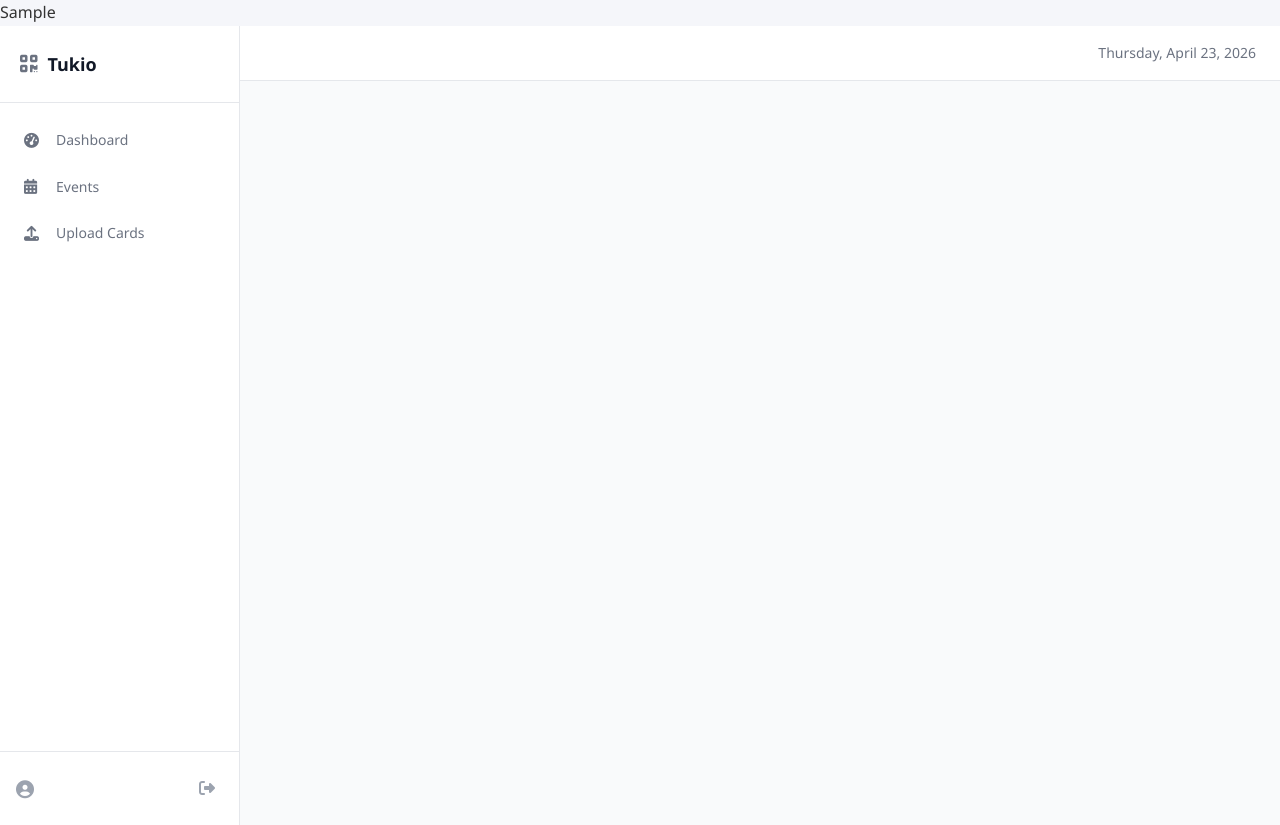
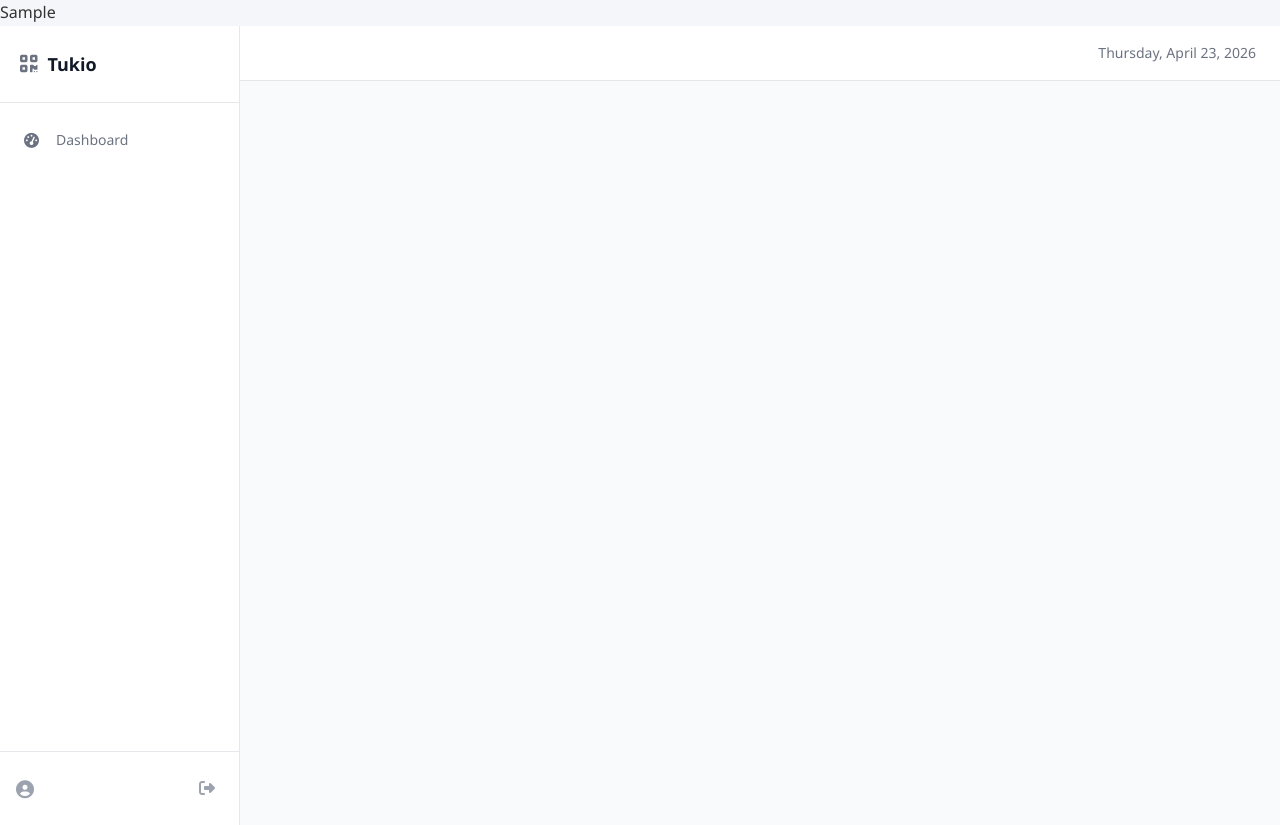
Before and after one commit to masegeladenis/tukiolangu, a PHP site: template templates/layout.php in a window 1280 px wide. Shown: the top 825 px of the page. Run offline with PHP 8.4, Linux system fonts and the light colour scheme; the template is opened without the code that fills it: most values are stand-ins (such as "Sample title", 1, 10 or a date in 2020); data that the repository does not hold is empty.

Commit message:
Restrict access to events and upload cards in the sidebar based on user permissions

```diff
--- a/templates/layout.php
+++ b/templates/layout.php
@@ -40,16 +40,6 @@ $basePath = Utils::basePath();
                 <a href="<?= $basePath ?>/dashboard.php" class="nav-item <?= $currentPage === 'dashboard' ? 'active' : '' ?>">
                     <i class="fas fa-tachometer-alt"></i>
                     <span>Dashboard</span>
-                </a>
-
-                <a href="<?= $basePath ?>/events/index.php" class="nav-item <?= strpos($_SERVER['REQUEST_URI'], '/events/') !== false ? 'active' : '' ?>">
-                    <i class="fas fa-calendar-alt"></i>
-                    <span>Events</span>
-                </a>
-
-                <a href="<?= $basePath ?>/batches/upload.php" class="nav-item <?= strpos($_SERVER['REQUEST_URI'], '/batches/') !== false ? 'active' : '' ?>">
-                    <i class="fas fa-upload"></i>
-                    <span>Upload Cards</span>
                 </a>
 
                     <?php if (Auth::hasPermission('events_view')): ?>
```
